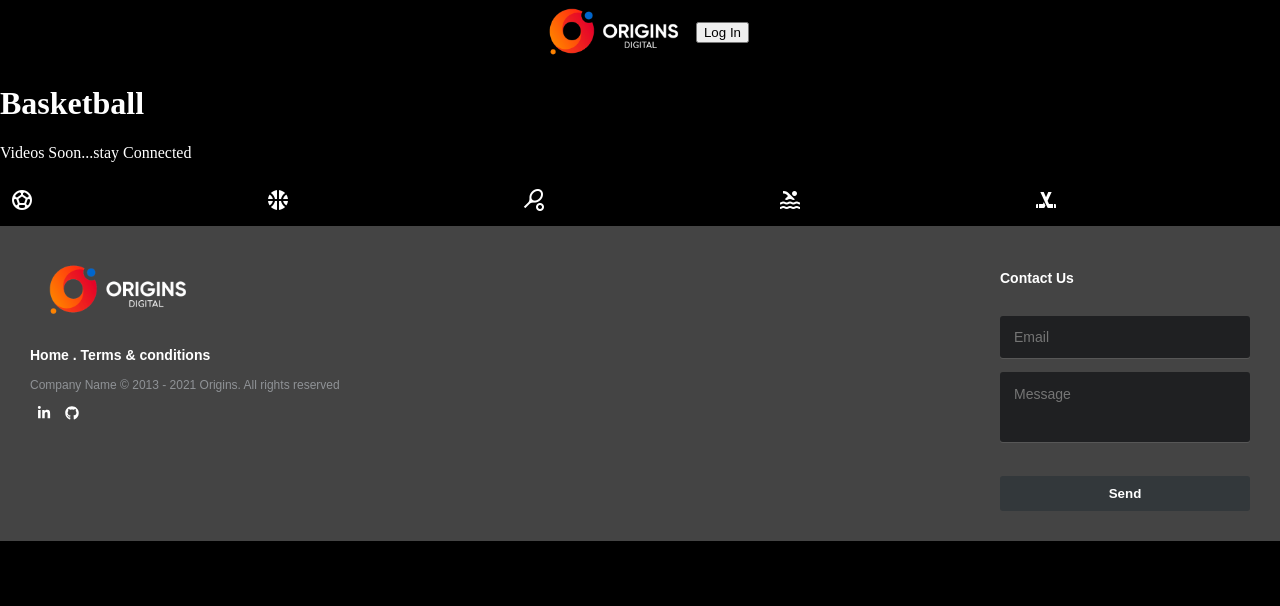
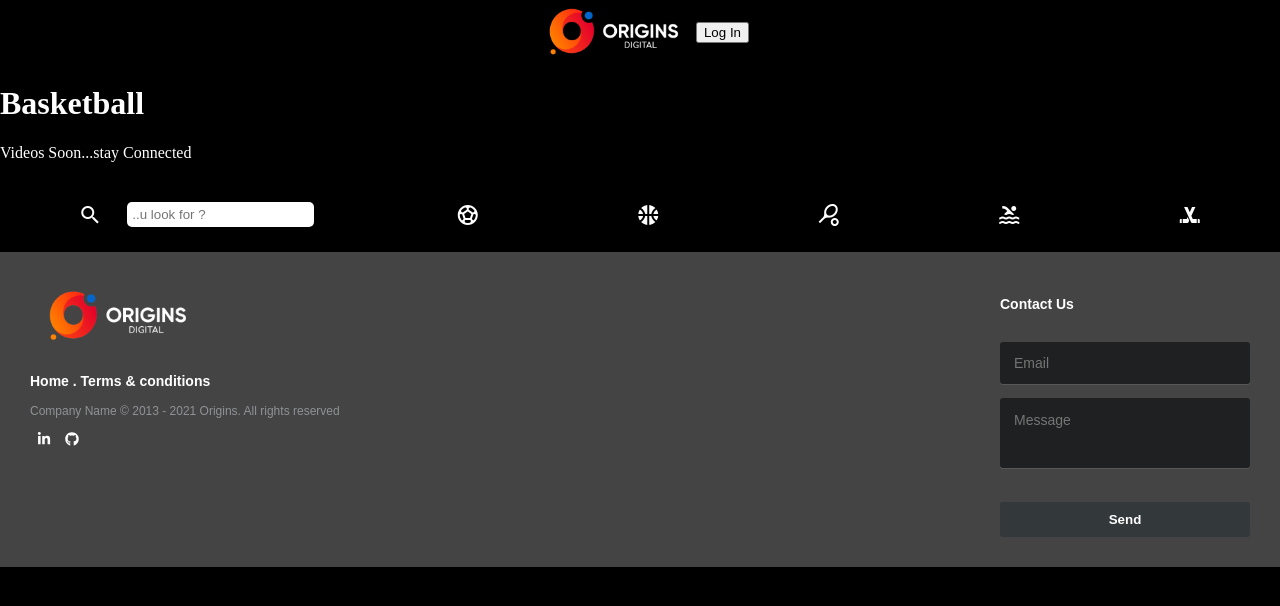
Before and after one commit to WildCodeSchool/2023-02-JS-Reims-project-3-origins-digital, a React (Vite) app in the folder frontend/: page /category/Basketball in a window 1280 px wide. Shown: the top 606 px of the page. Built offline with nearby package versions, Linux system fonts and the light colour scheme.

Commit message:
add a search case with an icon for searching with a keyword

```diff
--- a/frontend/src/components/CategoryBar.css
+++ b/frontend/src/components/CategoryBar.css
@@ -2,21 +2,37 @@
 .category-bar {
   display: flex;
   justify-content: space-around;
+  align-items: center;
   position: sticky;
   bottom: 0;
   width: 100%;
   background: black;
 }
 
+.search-container {
+  display: flex;
+  align-items: center;
+}
+
+.search-container input[type="text"] {
+  margin-right: 10px;
+  background: white;
+  border: none;
+  padding: 5px;
+  border-radius: 5px;
+}
+
 .category-button {
-  flex: 1;
-  padding: 0.625em; /* 10px */
-  border: none;
-  background: none;
   color: white;
-  font-size: 1em; /* 16px */
-  cursor: pointer;
+  text-decoration: none;
+  padding: 0.625em;
 }
+
+.material-icons {
+  color: white;
+  padding: 0.625em;
+}
+
 
 /* Desktop styles */
 @media (min-width: 768px) {
--- a/frontend/src/components/CategoryBar.jsx
+++ b/frontend/src/components/CategoryBar.jsx
@@ -13,6 +13,16 @@ function CategoryBar() {
 
   return (
     <div className="category-bar">
+      <div className="search-container">
+        <Link
+          key="Search"
+          className="category-button search-button"
+          to="/searchresults"
+        >
+          <span className="material-icons">search</span>
+        </Link>
+        <input type="text" placeholder="..u look for ?" />
+      </div>
       {sports.map((sport) => (
         <Link
           key={sport.name}
```
